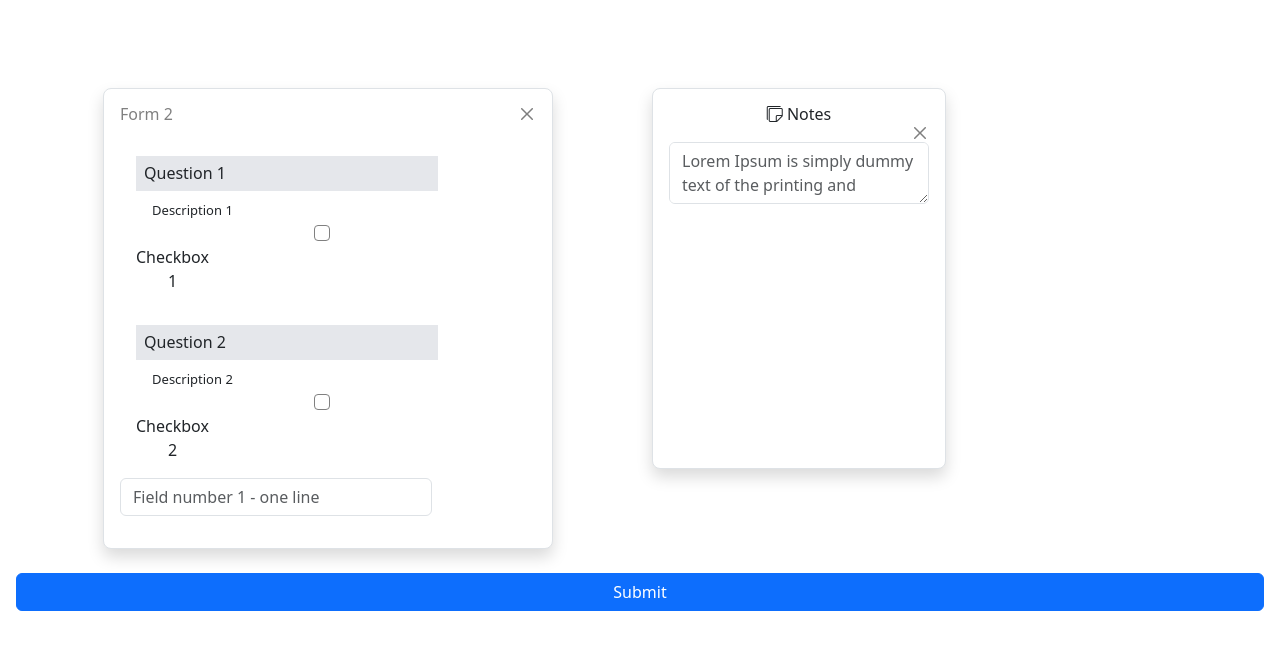
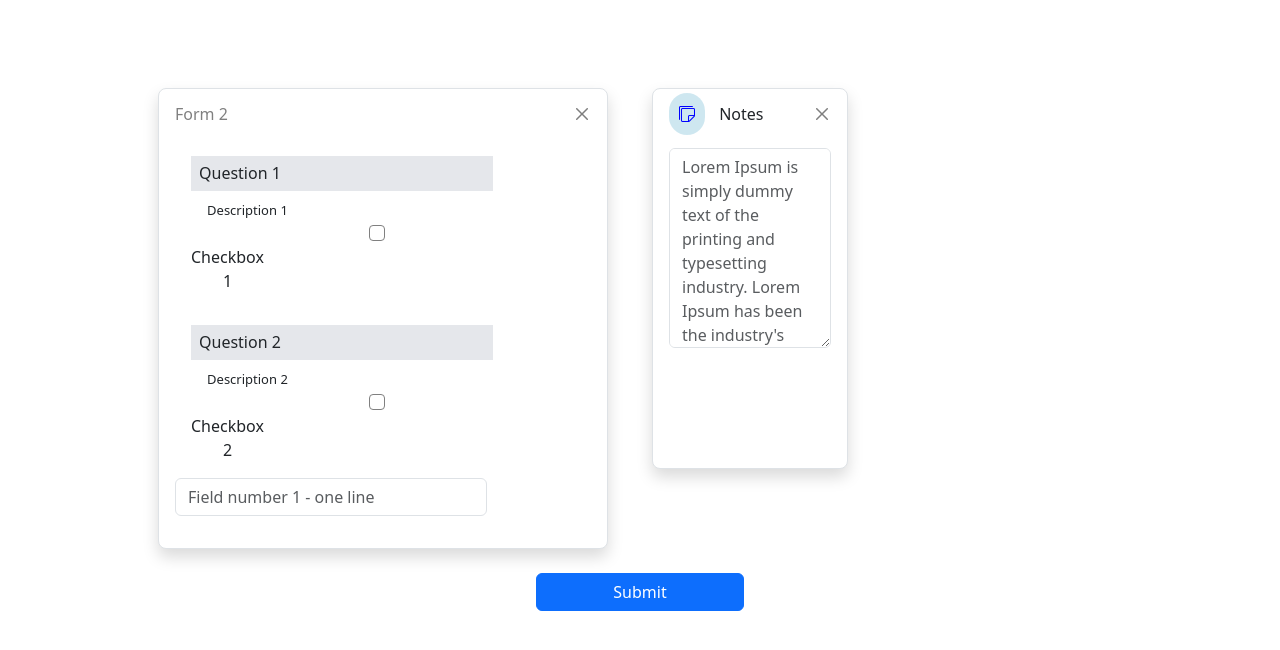
Before and after one commit to kellyhubs/NateraPractice, a Next.js app in the folder my-app/: page /questions in a window 1280 px wide. Shown: the top 650 px of the page. Built offline with nearby package versions, Linux system fonts and the light colour scheme.

Commit message:
fix notes compontent and page button

```diff
--- a/my-app/src/app/globals.css
+++ b/my-app/src/app/globals.css
@@ -28,3 +28,21 @@
     border-color: gray;
 
 }
+
+#exampleFormControlTextarea1{
+    height: 250px;
+}
+
+.form-control {
+    max-width: 100%;
+    max-height: 200px;
+}
+
+#icon{
+    color:blue;
+    background-color: rgb(173, 216, 230, .6);
+    border-radius: 50px;
+    padding: 10px;
+    size: 100px;
+    margin-right: 10px;
+}
--- a/my-app/src/app/questions/page.tsx
+++ b/my-app/src/app/questions/page.tsx
@@ -47,8 +47,9 @@ const Page = () => {
             </div>
         </div>
 
-
-        <button type='submit' className='btn btn-primary w-100'>Submit</button>
+<div className="d-grid gap-2 col-2 mx-auto">
+  <button className="btn btn-primary" type="button">Submit</button>
+</div>
 
     </div>
     );
--- a/my-app/src/components/Notes.tsx
+++ b/my-app/src/components/Notes.tsx
@@ -5,15 +5,25 @@ import React from "react";
 const Page = () => {
 
     return(
-        <div className="mt-4 h-75 w-75 p-3 border rounded-3 bg-white shadow">
+        <div className="mt-4 h-75 w-50 p-3 border rounded-3 bg-white shadow">
 
             <div className="card-body">
-            <h5 className="card-title"><i className="bi bi-stickies"></i> Notes</h5>
-            <button className='btn-close' aria-label='Close' id="CloseButton"></button>
+            <h5 className="card-title text-start mb-6">
+                <i className="bi bi-stickies" id="icon"></i>  Notes
+                <button className="btn-close" aria-label='Close' id="CloseButton"></button>
+            </h5>
 
+                {/* <div className="mb-3">
+                    <input className="form-control w-100" type="text" id="exampleFormControlTextarea1" placeholder="Lorem Ipsum is simply dummy text of the printing and typesetting industry. Lorem Ipsum has been the industry's standard dummy text ever since the 1500s, when an unknown printer took a galley of type and scrambled it to make a type specimen book. It has survived not only five centuries, but also the leap into electronic typesetting, remaining essentially unchanged. It was popularised in the 1960s with the release of Letraset sheets containing Lorem Ipsum passages, and more recently with desktop publishing software like Aldus PageMaker including versions of Lorem Ipsum"/>
+                </div> */}
                 <div className="mb-3">
-                    <textarea className="form-control" id="exampleFormControlTextarea1" placeholder="Lorem Ipsum is simply dummy text of the printing and typesetting industry. Lorem Ipsum has been the industry's standard dummy text ever since the 1500s, when an unknown printer took a galley of type and scrambled it to make a type specimen book. It has survived not only five centuries, but also the leap into electronic typesetting, remaining essentially unchanged. It was popularised in the 1960s with the release of Letraset sheets containing Lorem Ipsum passages, and more recently with desktop publishing software like Aldus PageMaker including versions of Lorem Ipsum">
-                    </textarea>
+                    {/* <div className="col-md-20" id="custom-height"> */}
+                        <textarea
+                            className="form-control"
+                            id="exampleFormControlTextarea1"
+                            rows={3}
+                            placeholder="Lorem Ipsum is simply dummy text of the printing and typesetting industry. Lorem Ipsum has been the industry's standard dummy text ever since the 1500s, when an unknown printer took a galley of type and scrambled it to make a type specimen book. It has survived not only five centuries, but also the leap into electronic typesetting, remaining essentially unchanged. It was popularised in the 1960s with the release of Letraset sheets containing Lorem Ipsum passages, and more recently with desktop publishing software like Aldus PageMaker including versions of Lorem Ipsum"/>
+                    {/* </div> */}
                 </div>
             </div>
         </div>
--- a/my-app/src/components/QuestionForm.tsx
+++ b/my-app/src/components/QuestionForm.tsx
@@ -43,7 +43,7 @@ const toggleCheckbox = (id:number) => { //id:number unique identifer (which box
 // }
 
 return (
-    <div className="container mt-4 w-75 p-3 border rounded-3 bg-white shadow">
+    <div className="container mt-4 w-75 p-3 border rounded-3 bg-white shadow mr-5">
         <h2 className="text-start mb-3" id="formTitle">Form 2 <button className="btn-close" aria-label='Close' id="CloseButton"></button></h2>
 
 
```
